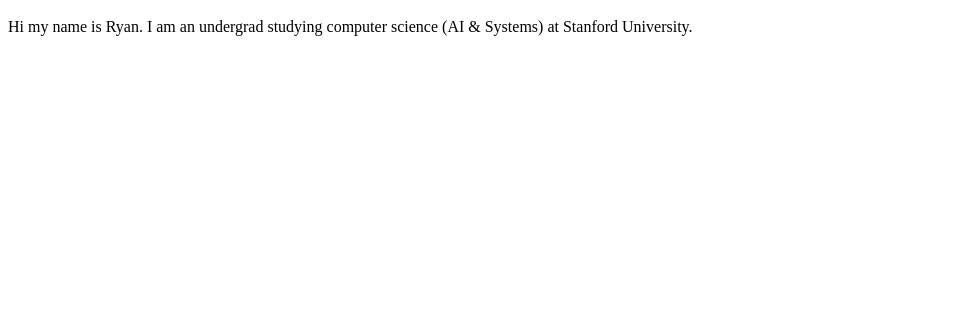
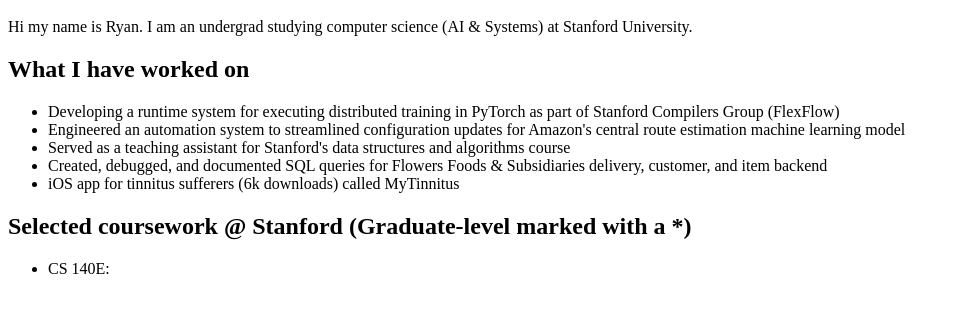
Before and after one commit to RyanLe2003/rle, a plain HTML site: page index.html in a window 1280 px wide. Shown: the part 48-360 px from the top of the page, without its empty margins (0-959 px from the left). Drawn offline with Linux system fonts and the light colour scheme.

Commit message:
12.20.9.36

```diff
--- a/index.html
+++ b/index.html
@@ -1,4 +1,17 @@
 <body>
     <h1> Ryan Le </h1>
     <p> Hi my name is Ryan. I am an undergrad studying computer science (AI & Systems) at Stanford University. </p>
+    <h2> What I have worked on </h2>
+    <ul>
+        <li> Developing a runtime system for executing distributed training in PyTorch as part of Stanford Compilers Group (FlexFlow) </li>
+        <li> Engineered an automation system to streamlined configuration updates for Amazon's central route estimation machine learning model</li>
+        <li> Served as a teaching assistant for Stanford's data structures and algorithms course </li>
+        <li> Created, debugged, and documented SQL queries for Flowers Foods & Subsidiaries delivery, customer, and item backend</li>
+        <li> iOS app for tinnitus sufferers (6k downloads) called MyTinnitus </li>
+    </ul>
+    <h2> Selected coursework @ Stanford (Graduate-level marked with a *) </h2>
+    <ul>
+        <li> CS 140E: </li>
+    </ul>
+
 </body>
```
